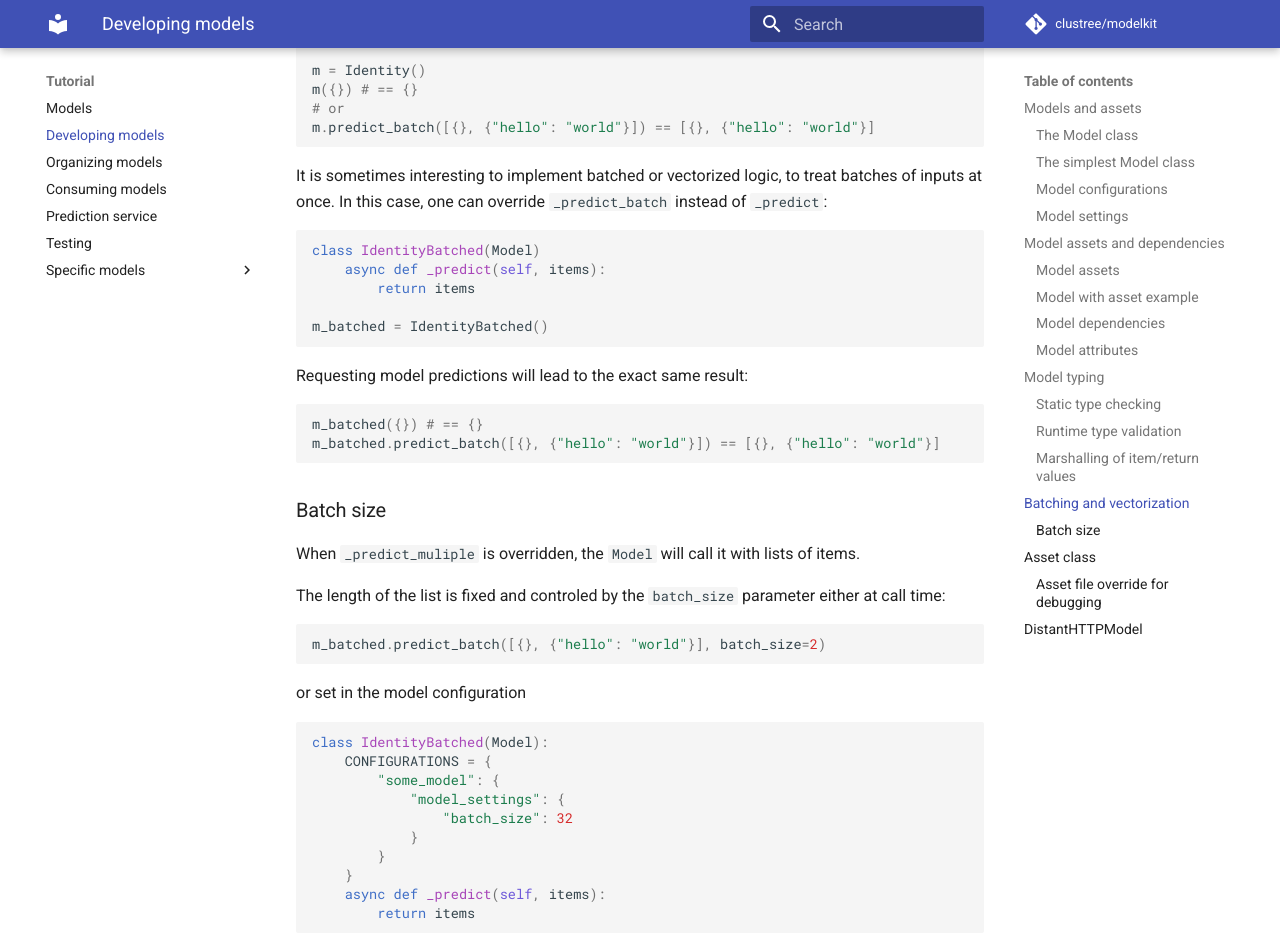
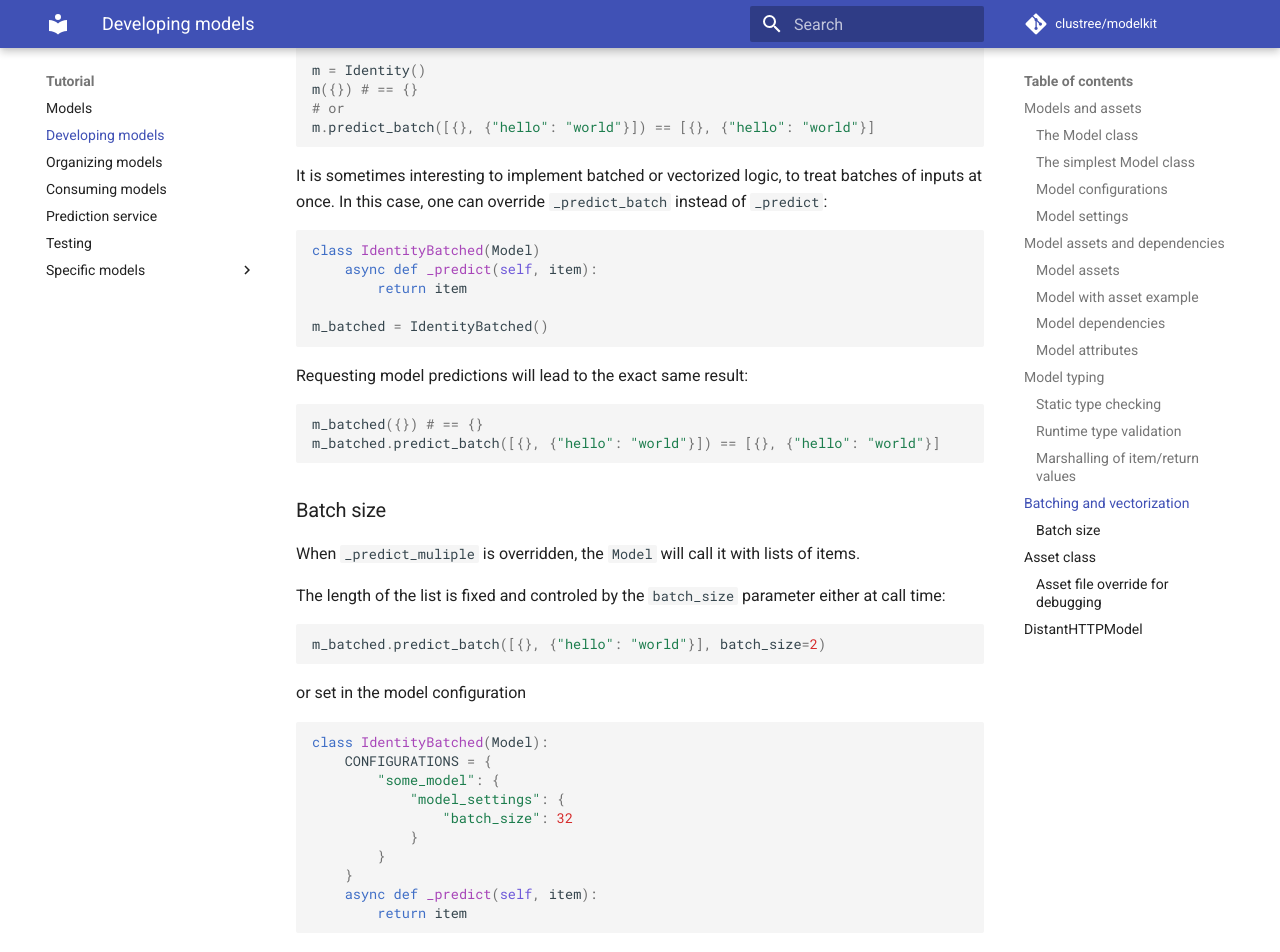
Before and after one commit to Cornerstone-OnDemand/modelkit, an MkDocs documentation site: the page built from docs/library/developing_modelkit.md, in a window 1280 px wide and 1400 px high, scrolled down 6756 px. Shown: the top 952 px of the window. Built offline with MkDocs 1.6.1 and Material for MkDocs 9.7.7, drawn with Linux system fonts in a browser that asks for light colours; comment, search, counter and statistics services are not loaded.

Commit message:
docs: minor fixes after PR comments

````diff
--- a/docs/library/developing_modelkit.md
+++ b/docs/library/developing_modelkit.md
@@ -290,8 +290,8 @@ batches of inputs at once. In this case, one can override `_predict_batch` inste
 ```python
 
 class IdentityBatched(Model)
-    async def _predict(self, items):
-        return items
+    async def _predict(self, item):
+        return item
 
 m_batched = IdentityBatched()
 ```
@@ -324,8 +324,8 @@ class IdentityBatched(Model):
             }
         }
     }
-    async def _predict(self, items):
-        return items
+    async def _predict(self, item):
+        return item
 ```
 
 ## `Asset` class
````
Also changed, not shown: docs/library/using_models.md (+2 -2 lines).
